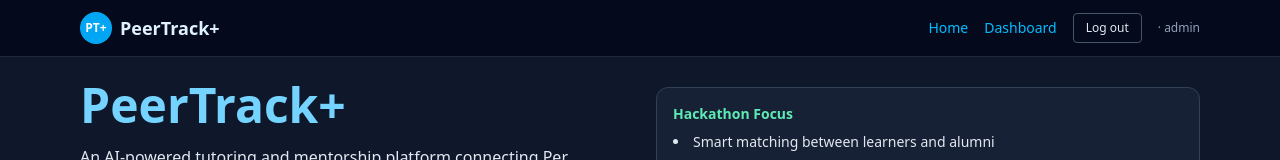
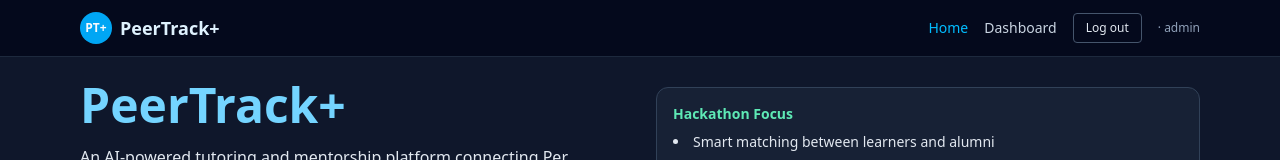
Before and after one commit to Team-4-Per-Scholas-Hackthon/frontend-project, a React (Vite) app: page / in a window 1280 px wide. Shown: the top 160 px of the page. Built offline with nearby package versions, Linux system fonts and the light colour scheme; no server answers; sample sign-in values are in the browser's storage.

Commit message:
updated spelling to lowercase

```diff
--- a/src/clients/apiClient.ts
+++ b/src/clients/apiClient.ts
@@ -1,20 +1,20 @@
 import axios from "axios";
 
+// export const apiClient = axios.create({
+//   baseURL: import.meta.env.VITE_BACKEND_URL,
+// });
+
+// apiClient.interceptors.request.use((config) => {
+//   const token = localStorage.getItem("peertrack_token");
+//   if (token) {
+//     config.headers.Authorization = `Bearer ${token}`;
+//   }
+//   return config;
+// });
+
 export const apiClient = axios.create({
-  baseURL: import.meta.env.VITE_BACKEND_URL,
+    baseURL: import.meta.env.VITE_BACKEND_URL,
+    headers: {
+        Authorization: "eyJhbGciOiJIUzI1NiIsInR5cCI6IkpXVCJ9.eyJkYXRhIjp7Il9pZCI6IjY5M2NmZmUzYzFjOTRmOTgxZDc4NjdiZCIsInVzZXJuYW1lIjoiU2hha2UgU2hhY2siLCJlbWFpbCI6InRlc3Q0QHRlc3QuY29tIiwicm9sZSI6ImxlYXJuZXIifSwiaWF0IjoxNzY1NjA1MzU1LCJleHAiOjE3NjU2OTE3NTV9.xkvuigbGBPW8HyfbkOMPY_50HZn9AGAQ15q3z79JfdY"
+    }
 });
-
-apiClient.interceptors.request.use((config) => {
-  const token = localStorage.getItem("peertrack_token");
-  if (token) {
-    config.headers.Authorization = `Bearer ${token}`;
-  }
-  return config;
-});
-
-// export const apiClient = axios.create({
-//     baseURL: import.meta.env.VITE_BACKEND_URL,
-//     headers: {
-//         Authorization: "eyJhbGciOiJIUzI1NiIsInR5cCI6IkpXVCJ9.eyJkYXRhIjp7Il9pZCI6IjY5MzcyMDhkNWJjZGY0MjE2YzVkMGViMCIsInVzZXJuYW1lIjoiTW9hbmEiLCJlbWFpbCI6InRlc3QxMUB0ZXN0LmNvbSIsInJvbGUiOiJ1c2VyIn0sImlhdCI6MTc2NTU4ODkzMiwiZXhwIjoxNzY1Njc1MzMyfQ.YTGEXCeZNWU3oEI31H9GuFxz6UcvPlLleyOmkVDRNKU"
-//     }
-// });
--- a/src/components/Navbar.tsx
+++ b/src/components/Navbar.tsx
@@ -6,11 +6,11 @@ function Navbar() {
   const navigate = useNavigate();
 
   const dashboardPath =
-    user?.role === "ADMIN"
+    user?.role === "admin"
       ? "/dashboard/admin"
-      : user?.role === "ALUMNI"
+      : user?.role === "alumni"
       ? "/dashboard/alumni"
-      : user?.role === "LEARNER"
+      : user?.role === "learner"
       ? "/dashboard/learner"
       : "/";
 
--- a/src/context/AuthContext.tsx
+++ b/src/context/AuthContext.tsx
@@ -35,7 +35,7 @@ export function AuthProvider({ children }: { children: React.ReactNode }) {
   };
 
   const logInWithEmail = async (email: string, password: string) => {
-    const res = await apiClient.post("/auth/login", { email, password });
+    const res = await apiClient.post("/users/login", { email, password });
     const { user: u, token: t } = res.data as { user: AnyUser; token: string };
     saveAuth(u, t);
   };
--- a/src/pages/AlumniDashboard.tsx
+++ b/src/pages/AlumniDashboard.tsx
@@ -2,7 +2,7 @@ import { useAuth } from "../context/AuthContext";
 
 function AlumniDashboard() {
   const { user } = useAuth();
-  if (!user || user.role !== "ALUMNI") return null;
+  if (!user || user.role !== "alumni") return null;
 
   return (
     <div className="space-y-6">
--- a/src/types/index.ts
+++ b/src/types/index.ts
@@ -1,4 +1,4 @@
-export type UserRole = "ADMIN" | "ALUMNI" | "LEARNER";
+export type UserRole = "admin" | "alumni" | "learner";
 
 export interface BaseUser {
   _id: string;
@@ -8,22 +8,22 @@ export interface BaseUser {
   role: UserRole;
 }
 
-export interface Alumni extends BaseUser {
-  role: "ALUMNI";
+export interface alumni extends BaseUser {
+  role: "alumni";
   skills: string[];
   cohort?: string;
   availability?: string; // e.g. "Evenings", "Weekends"
 }
 
-export interface Learner extends BaseUser {
-  role: "LEARNER";
+export interface learner extends BaseUser {
+  role: "learner";
   skills: string[];
   cohort?: string;
   instructor?: string;
 }
 
-export interface Admin extends BaseUser {
-  role: "ADMIN";
+export interface admin extends BaseUser {
+  role: "admin";
 }
 
-export type AnyUser = Alumni | Learner | Admin;
+export type AnyUser = alumni | learner | admin;
```
